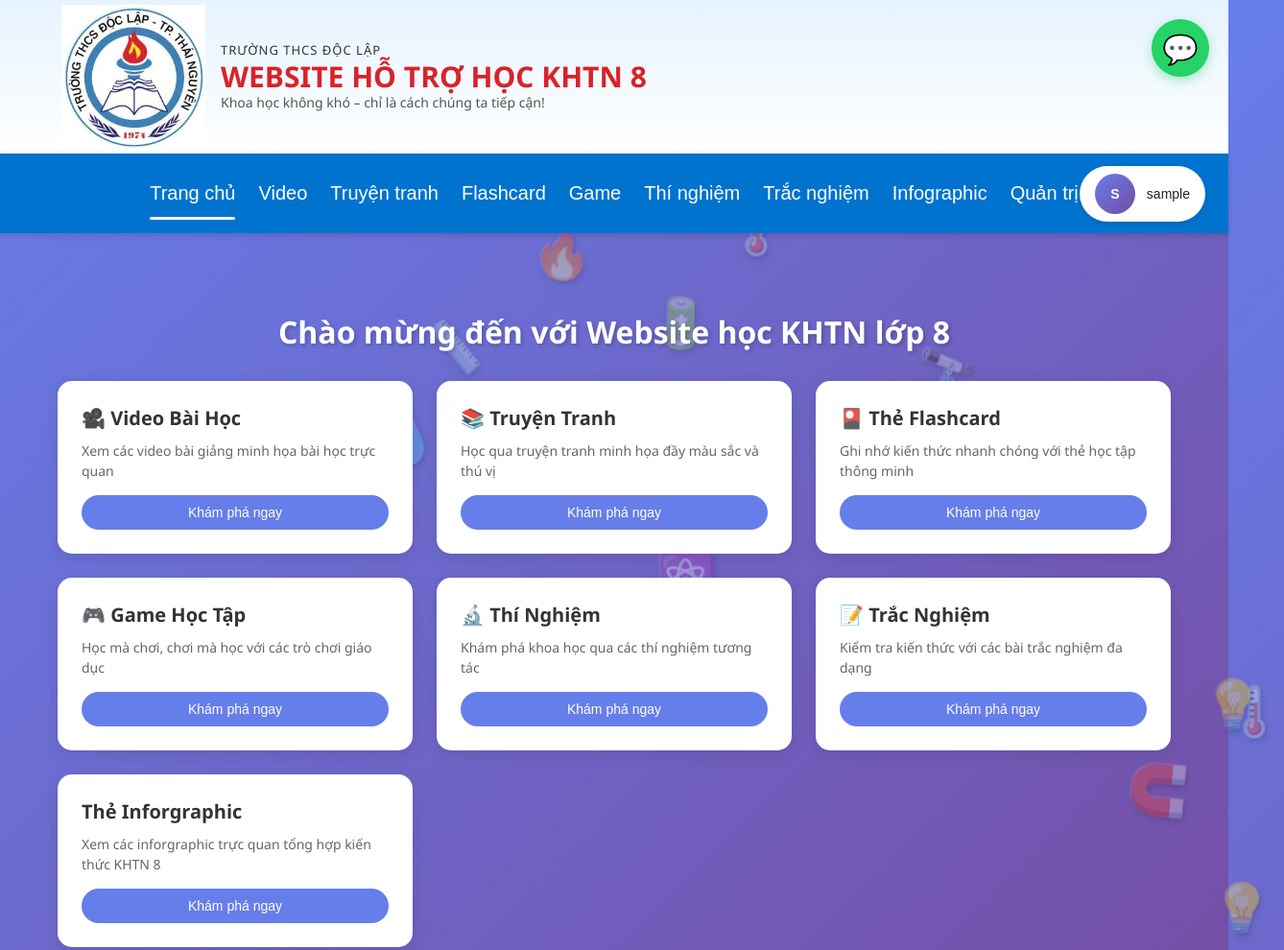
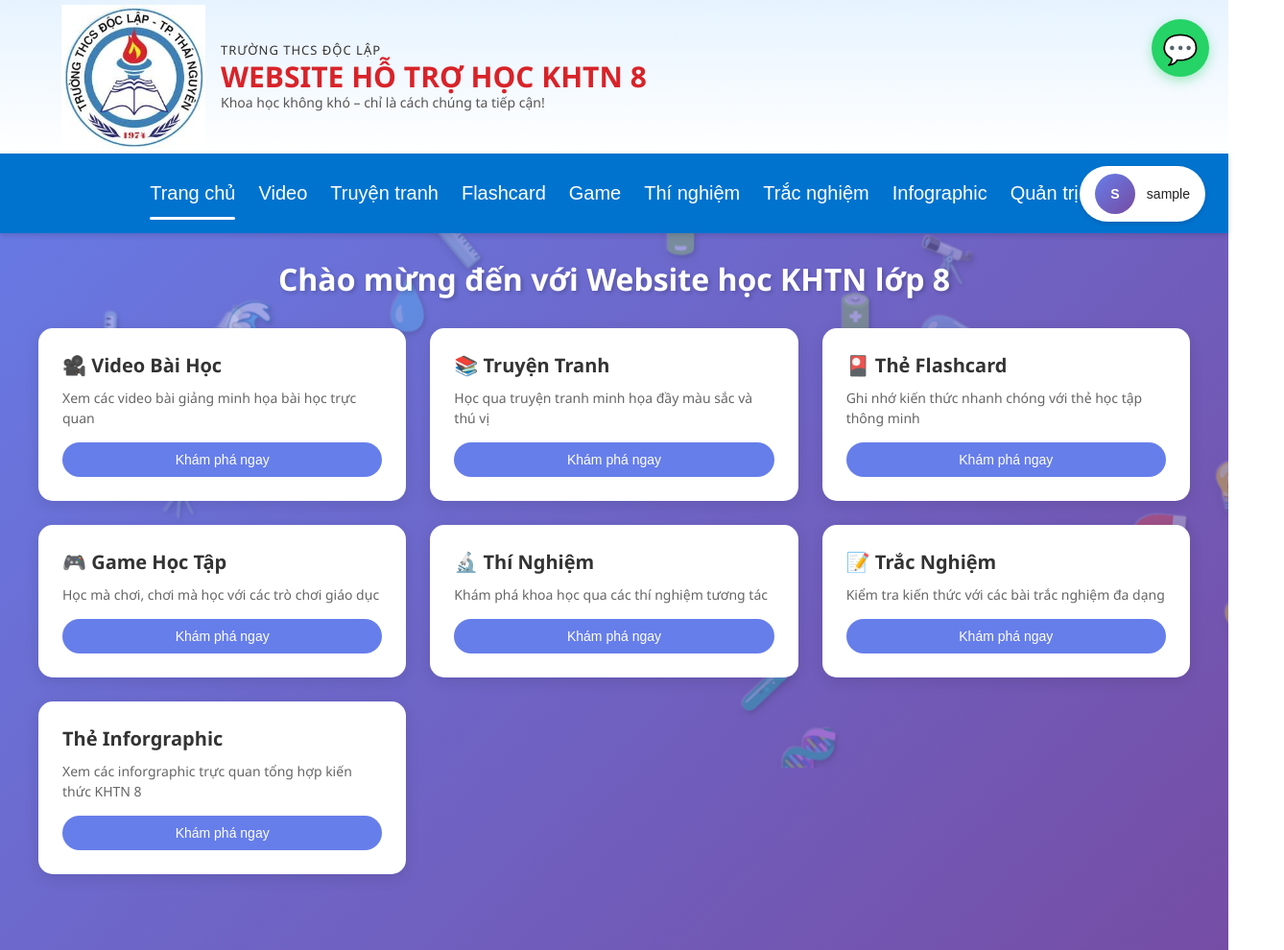
Before and after one commit to Jamejsskjdad/KHTN_8_SQL, a plain HTML site: page public/index.html in a window 1280 px wide. Shown: the top 990 px of the page at 96% size, 1338 px wide, since content can reach past the window. Drawn offline with Linux system fonts and the light colour scheme; no server answers; sample sign-in values are in the browser's storage.

Commit message:
Update:"Sửa giao diện trang index"

```diff
--- a/public/style.css
+++ b/public/style.css
@@ -42,7 +42,7 @@ body {
 .container {
     max-width: 1200px;
     margin: 0 auto;
-    padding: 20px;
+    padding-top: 10px;
     position: relative;
     z-index: 1;
 }
@@ -146,6 +146,16 @@ body {
     flex-direction: column;
     gap: 2px;
 }
+#floatingIcons {
+    position: fixed;      /* hoặc absolute nếu bạn muốn bám theo page */
+    left: 0;
+    top: 0;
+    width: 100%;
+    height: 100vh;        /* khóa trong khung màn hình */
+    pointer-events: none; /* không cản click vào nội dung */
+    overflow: hidden;     /* icon bay ra ngoài không làm tăng height */
+    z-index: 0;
+  }
 
 .card .card-author {
     font-weight: 500;
@@ -323,7 +333,8 @@ body {
 
 main {
     min-height: calc(100% - 200px);
-    padding: 40px 0;
+    padding-top: 16px;   /* trước là 40px */
+    padding-bottom: 40px;
 }
 
 .page {
@@ -337,7 +348,8 @@ main {
 .page-title {
     color: white;
     font-size: 32px;
-    margin-bottom: 30px;
+    margin-top: 0;       /* rất quan trọng */
+    margin-bottom: 24px;
     text-align: center;
     text-shadow: 2px 2px 4px rgba(0,0,0,0.2);
 }
```
